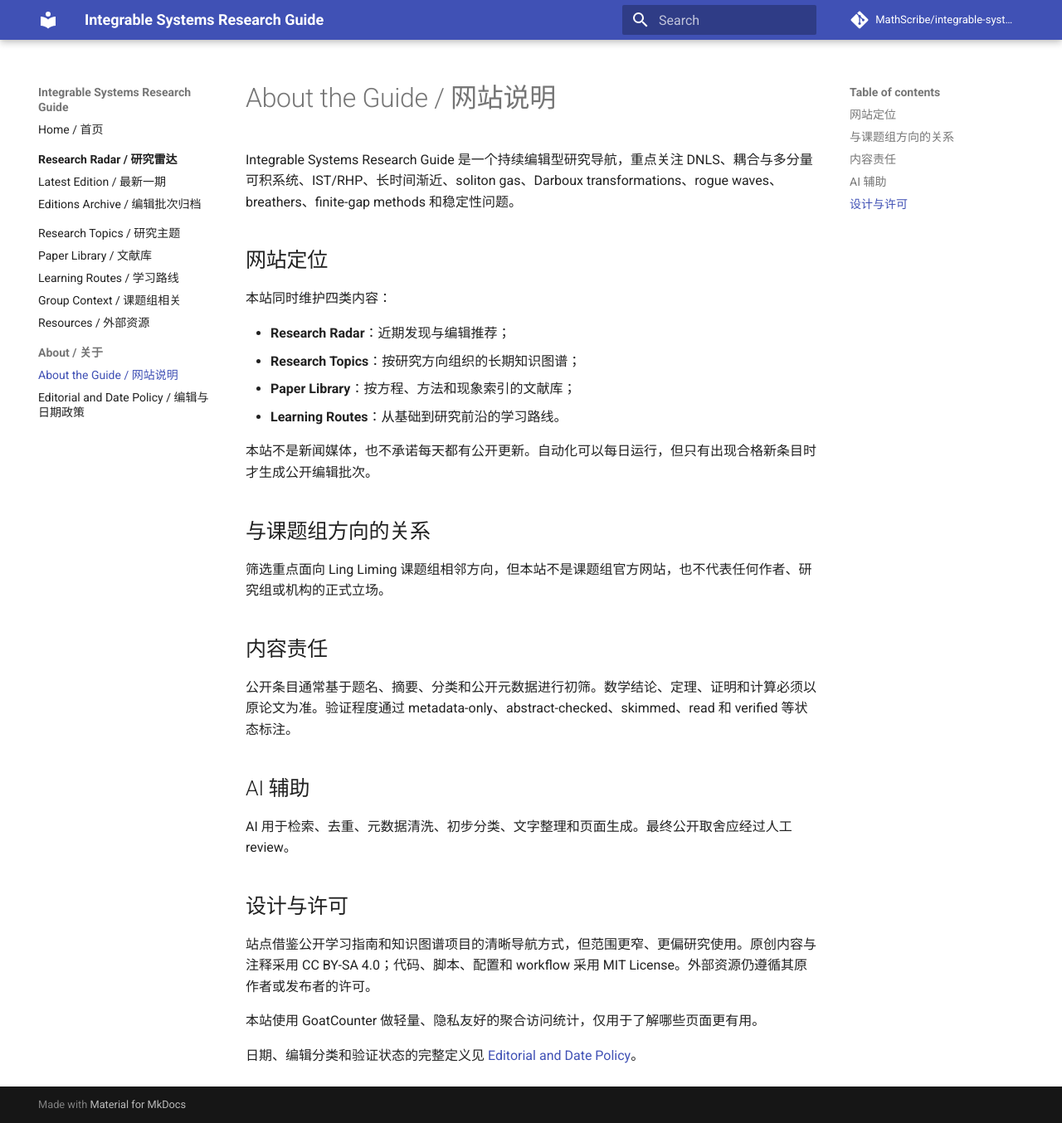
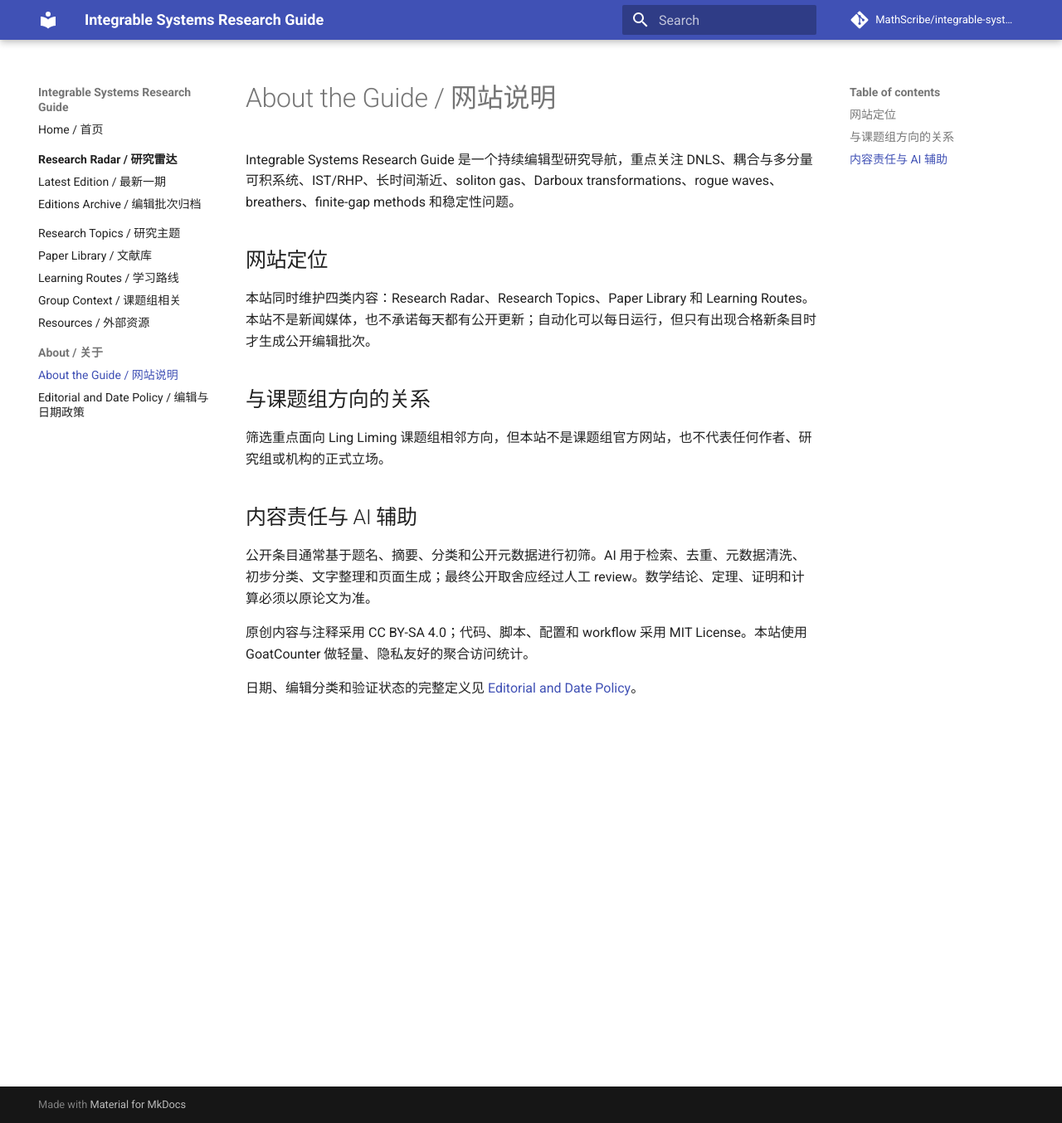
Before and after one commit to MathScribe/integrable-systems-guide, an MkDocs documentation site: the page built from docs/about.md, in a window 1280 px wide and 1354 px high. Shown: the whole window at 83% size. Built offline with MkDocs 1.6.1 and Material for MkDocs 9.7.7, drawn with Linux system fonts in a browser that asks for light colours; comment, search, counter and statistics services are not loaded.

Commit message:
Clarify the guide mission and editorial responsibility

```diff
--- a/docs/about.md
+++ b/docs/about.md
@@ -4,31 +4,16 @@ Integrable Systems Research Guide 是一个持续编辑型研究导航，重点
 
 ## 网站定位
 
-本站同时维护四类内容：
-
-- **Research Radar**：近期发现与编辑推荐；
-- **Research Topics**：按研究方向组织的长期知识图谱；
-- **Paper Library**：按方程、方法和现象索引的文献库；
-- **Learning Routes**：从基础到研究前沿的学习路线。
-
-本站不是新闻媒体，也不承诺每天都有公开更新。自动化可以每日运行，但只有出现合格新条目时才生成公开编辑批次。
+本站同时维护四类内容：Research Radar、Research Topics、Paper Library 和 Learning Routes。本站不是新闻媒体，也不承诺每天都有公开更新；自动化可以每日运行，但只有出现合格新条目时才生成公开编辑批次。
 
 ## 与课题组方向的关系
 
 筛选重点面向 Ling Liming 课题组相邻方向，但本站不是课题组官方网站，也不代表任何作者、研究组或机构的正式立场。
 
-## 内容责任
+## 内容责任与 AI 辅助
 
-公开条目通常基于题名、摘要、分类和公开元数据进行初筛。数学结论、定理、证明和计算必须以原论文为准。验证程度通过 metadata-only、abstract-checked、skimmed、read 和 verified 等状态标注。
+公开条目通常基于题名、摘要、分类和公开元数据进行初筛。AI 用于检索、去重、元数据清洗、初步分类、文字整理和页面生成；最终公开取舍应经过人工 review。数学结论、定理、证明和计算必须以原论文为准。
 
-## AI 辅助
-
-AI 用于检索、去重、元数据清洗、初步分类、文字整理和页面生成。最终公开取舍应经过人工 review。
-
-## 设计与许可
-
-站点借鉴公开学习指南和知识图谱项目的清晰导航方式，但范围更窄、更偏研究使用。原创内容与注释采用 CC BY-SA 4.0；代码、脚本、配置和 workflow 采用 MIT License。外部资源仍遵循其原作者或发布者的许可。
-
-本站使用 GoatCounter 做轻量、隐私友好的聚合访问统计，仅用于了解哪些页面更有用。
+原创内容与注释采用 CC BY-SA 4.0；代码、脚本、配置和 workflow 采用 MIT License。本站使用 GoatCounter 做轻量、隐私友好的聚合访问统计。
 
 日期、编辑分类和验证状态的完整定义见 [Editorial and Date Policy](editorial-policy.md)。
```
